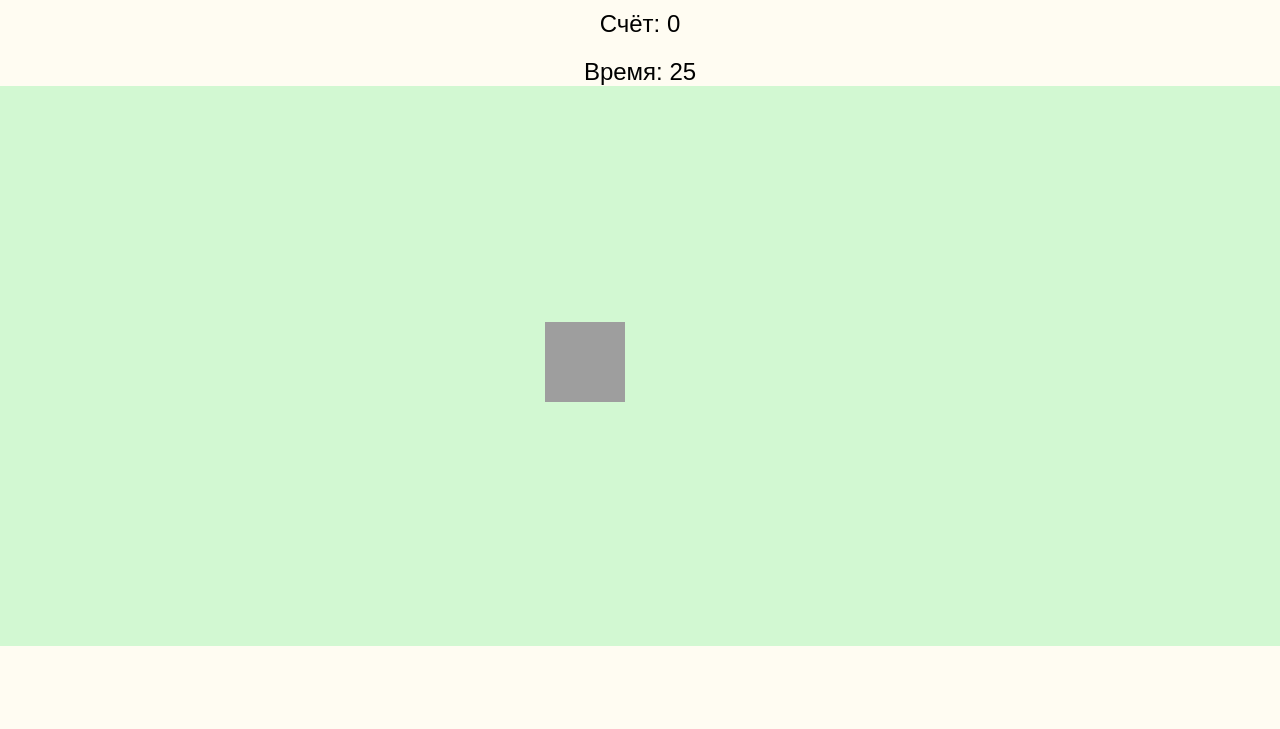
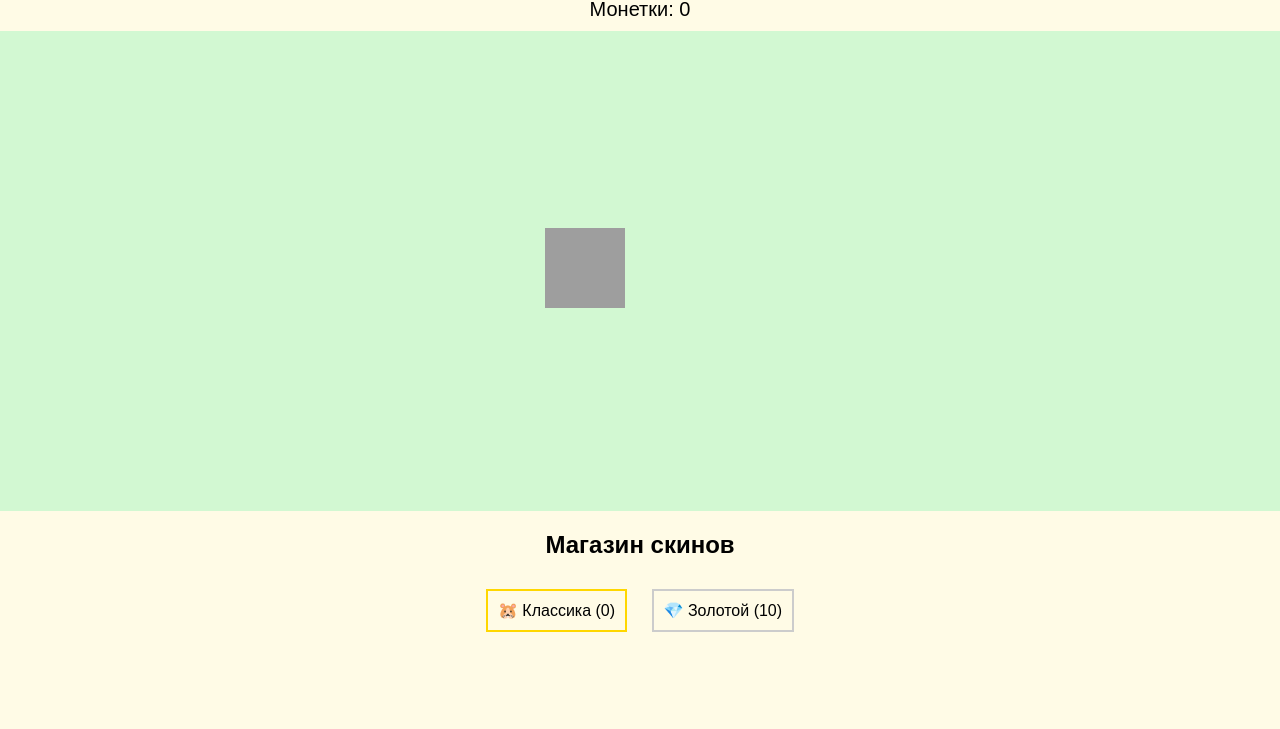
Before and after one commit to SulimTM/hamster-game, a plain HTML site: page index.html in a window 1280 px wide. Shown: the part 71-800 px from the top of the page. Drawn offline with Linux system fonts and the light colour scheme; grey boxes are pictures that could not be loaded.

Commit message:
Update index.html

```diff
--- a/index.html
+++ b/index.html
@@ -2,20 +2,24 @@
 <html lang="ru">
 <head>
     <meta charset="UTF-8" />
-    <title>Поймай хомяка!</title>
+    <title>Поймай хомяка! 🐹</title>
     <style>
         body {
+            font-family: sans-serif;
+            background: #fffbe6;
+            text-align: center;
             margin: 0;
-            font-family: sans-serif;
-            background-color: #fffcf2;
-            text-align: center;
         }
         h1 {
-            color: #333;
+            margin-top: 10px;
+        }
+        #currency {
+            font-size: 20px;
+            margin: 10px;
         }
         #game-area {
             width: 100vw;
-            height: 70vh;
+            height: 60vh;
             position: relative;
             background: #d2f8d2;
             overflow: hidden;
@@ -24,73 +28,82 @@
         .hamster {
             width: 80px;
             height: 80px;
-            background-image: url('https://cdn-icons-png.flaticon.com/512/616/616408.png');
             background-size: cover;
             position: absolute;
             cursor: pointer;
         }
-        #score, #timer {
-            font-size: 24px;
+        #shop {
             margin-top: 20px;
         }
-        #game-over {
-            font-size: 32px;
-            margin-top: 30px;
-            display: none;
+        .skin {
+            display: inline-block;
+            margin: 10px;
+            padding: 10px;
+            border: 2px solid #ccc;
+            cursor: pointer;
         }
-        #restart-btn {
-            font-size: 18px;
-            padding: 10px 20px;
-            margin-top: 20px;
-            cursor: pointer;
-            display: none;
+        .skin.selected {
+            border-color: gold;
         }
     </style>
 </head>
 <body>
     <h1>Поймай хомяка! 🐹</h1>
-    <div id="score">Счёт: 0</div>
-    <div id="timer">Время: 30</div>
+    <div id="currency">Монетки: 0</div>
     <div id="game-area"></div>
-    <div id="game-over">Игра окончена!</div>
-    <button id="restart-btn">Играть снова</button>
+
+    <h2>Магазин скинов</h2>
+    <div id="shop">
+        <div class="skin" data-skin="https://cdn-icons-png.flaticon.com/512/616/616408.png">🐹 Классика (0)</div>
+        <div class="skin" data-skin="https://cdn-icons-png.flaticon.com/512/1179/1179069.png">💎 Золотой (10)</div>
+    </div>
 
     <script>
-        let score = 0;
-        let timeLeft = 30; // секунд
-        let spawnInterval = 1500;
-        let gameInterval;
-        let timerInterval;
+        let currency = 0;
+        let skinUrl = localStorage.getItem('selectedSkin') || 'https://cdn-icons-png.flaticon.com/512/616/616408.png';
 
         const gameArea = document.getElementById('game-area');
-        const scoreDisplay = document.getElementById('score');
-        const timerDisplay = document.getElementById('timer');
-        const gameOverDisplay = document.getElementById('game-over');
-        const restartBtn = document.getElementById('restart-btn');
+        const currencyDisplay = document.getElementById('currency');
+        const skins = document.querySelectorAll('.skin');
+
+        skins.forEach((el, i) => {
+            el.onclick = () => {
+                if (i === 1 && currency < 10) {
+                    alert('Нужно 10 монет для покупки!');
+                    return;
+                }
+
+                if (i === 1 && !localStorage.getItem('goldSkinUnlocked')) {
+                    currency -= 10;
+                    localStorage.setItem('goldSkinUnlocked', 'true');
+                    currencyDisplay.textContent = 'Монетки: ' + currency;
+                }
+
+                if (i === 1 && !localStorage.getItem('goldSkinUnlocked')) return;
+
+                skinUrl = el.dataset.skin;
+                localStorage.setItem('selectedSkin', skinUrl);
+                skins.forEach(s => s.classList.remove('selected'));
+                el.classList.add('selected');
+            };
+
+            if (el.dataset.skin === skinUrl) el.classList.add('selected');
+        });
 
         function spawnHamster() {
-            if (timeLeft <= 0) return;
-
             const hamster = document.createElement('div');
             hamster.classList.add('hamster');
+            hamster.style.backgroundImage = `url(${skinUrl})`;
             hamster.style.top = Math.random() * (gameArea.clientHeight - 80) + 'px';
             hamster.style.left = Math.random() * (gameArea.clientWidth - 80) + 'px';
 
             hamster.onclick = () => {
-                score++;
-                scoreDisplay.textContent = 'Счёт: ' + score;
+                currency++;
+                currencyDisplay.textContent = 'Монетки: ' + currency;
                 gameArea.removeChild(hamster);
-
-                // Ускоряем игру каждые 5 очков
-                if (score % 5 === 0 && spawnInterval > 500) {
-                    clearInterval(gameInterval);
-                    spawnInterval -= 200;
-                    gameInterval = setInterval(spawnHamster, spawnInterval);
-                }
             };
 
             gameArea.appendChild(hamster);
-
             setTimeout(() => {
                 if (gameArea.contains(hamster)) {
                     gameArea.removeChild(hamster);
@@ -98,41 +111,7 @@
             }, 1200);
         }
 
-        function startGame() {
-            score = 0;
-            timeLeft = 30;
-            spawnInterval = 1500;
-            scoreDisplay.textContent = 'Счёт: 0';
-            timerDisplay.textContent = 'Время: 30';
-            gameOverDisplay.style.display = 'none';
-            restartBtn.style.display = 'none';
-            gameArea.innerHTML = '';
-
-            gameInterval = setInterval(spawnHamster, spawnInterval);
-            timerInterval = setInterval(() => {
-                timeLeft--;
-                timerDisplay.textContent = 'Время: ' + timeLeft;
-                if (timeLeft <= 0) {
-                    endGame();
-                }
-            }, 1000);
-        }
-
-        function endGame() {
-            clearInterval(gameInterval);
-            clearInterval(timerInterval);
-            gameArea.innerHTML = '';
-            gameOverDisplay.style.display = 'block';
-            gameOverDisplay.textContent = 'Игра окончена! Твой счёт: ' + score;
-            restartBtn.style.display = 'inline-block';
-        }
-
-        restartBtn.onclick = () => {
-            startGame();
-        };
-
-        // Запускаем игру при загрузке страницы
-        startGame();
+        setInterval(spawnHamster, 1500);
     </script>
 </body>
 </html>
```
